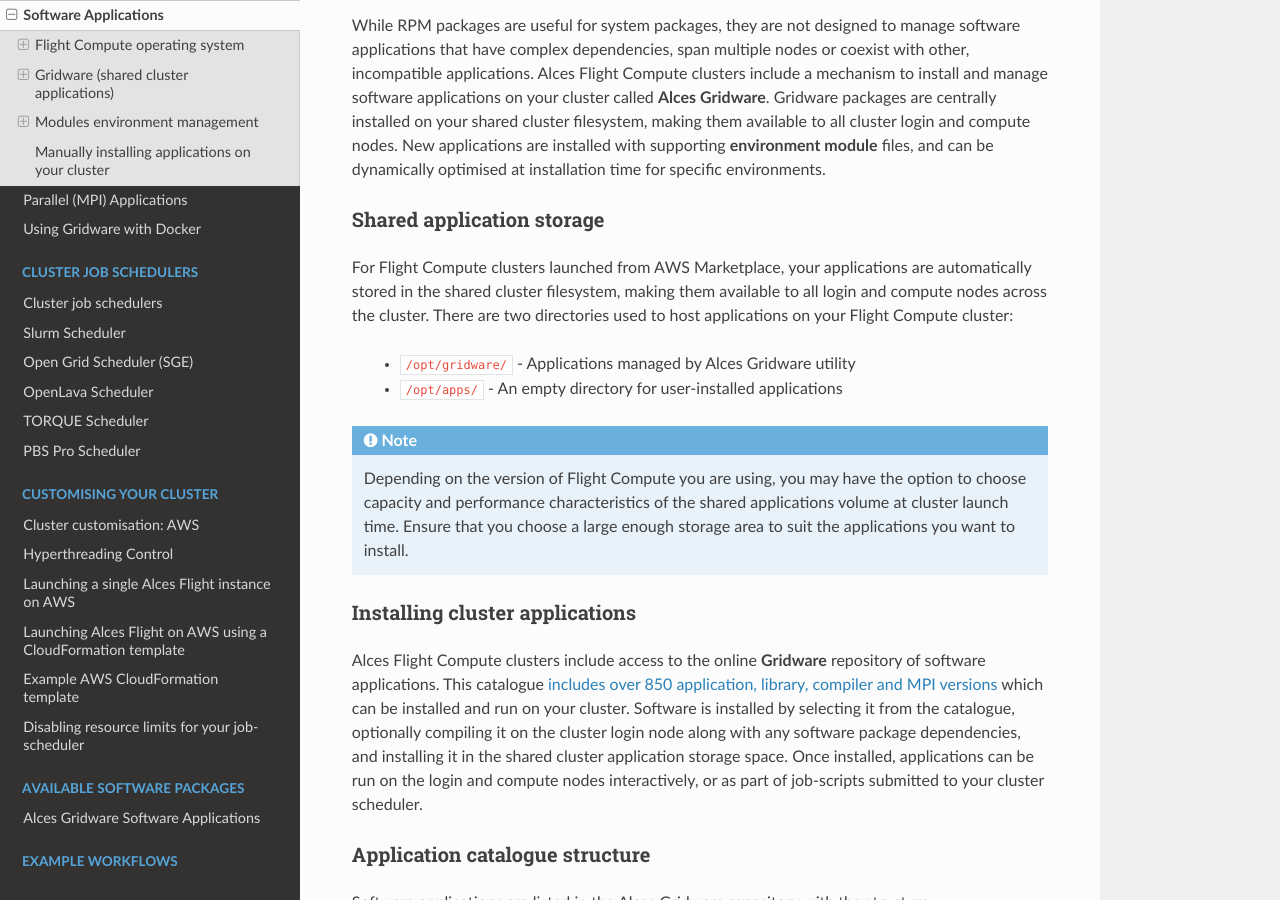
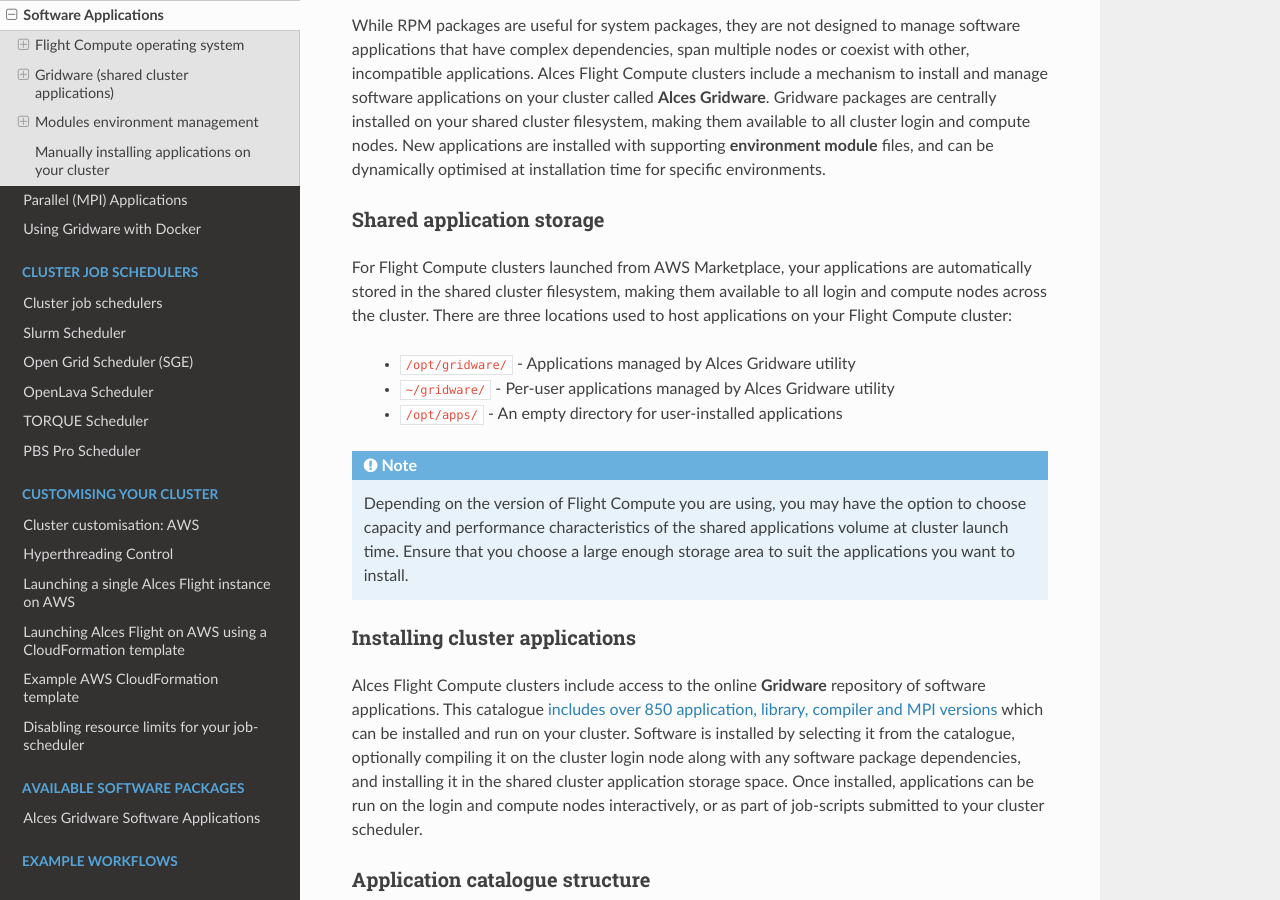
Before and after one commit to alces-software/flight-appliance-docs, a Sphinx documentation site: the page built from docs/source/apps/apps.rst, in a window 1280 px wide and 900 px high, scrolled down 2244 px. Built offline with Sphinx 7.4.7 and the Read the Docs theme 2.0.0, drawn with Linux system fonts in a browser that asks for light colours.

Commit message:
Add user Gridware directory.

```diff
--- a/docs/source/apps/apps.rst
+++ b/docs/source/apps/apps.rst
@@ -42,9 +42,10 @@
 Shared application storage
 --------------------------
 
-For Flight Compute clusters launched from AWS Marketplace, your applications are automatically stored in the shared cluster filesystem, making them available to all login and compute nodes across the cluster. There are two directories used to host applications on your Flight Compute cluster:
+For Flight Compute clusters launched from AWS Marketplace, your applications are automatically stored in the shared cluster filesystem, making them available to all login and compute nodes across the cluster. There are three locations used to host applications on your Flight Compute cluster:
 
  - ``/opt/gridware/`` - Applications managed by Alces Gridware utility
+ - ``~/gridware/`` - Per-user applications managed by Alces Gridware utility
  - ``/opt/apps/`` - An empty directory for user-installed applications
 
 .. note:: Depending on the version of Flight Compute you are using, you may have the option to choose capacity and performance characteristics of the shared applications volume at cluster launch time. Ensure that you choose a large enough storage area to suit the applications you want to install.
```
